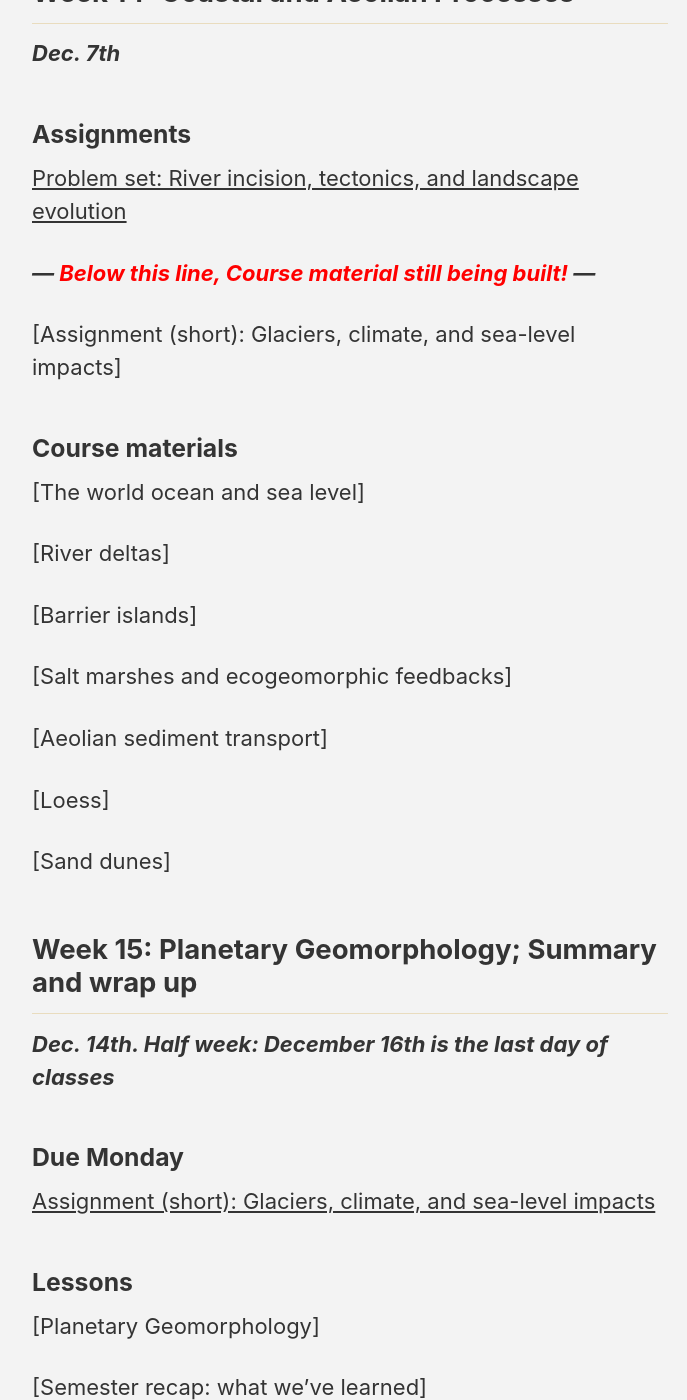
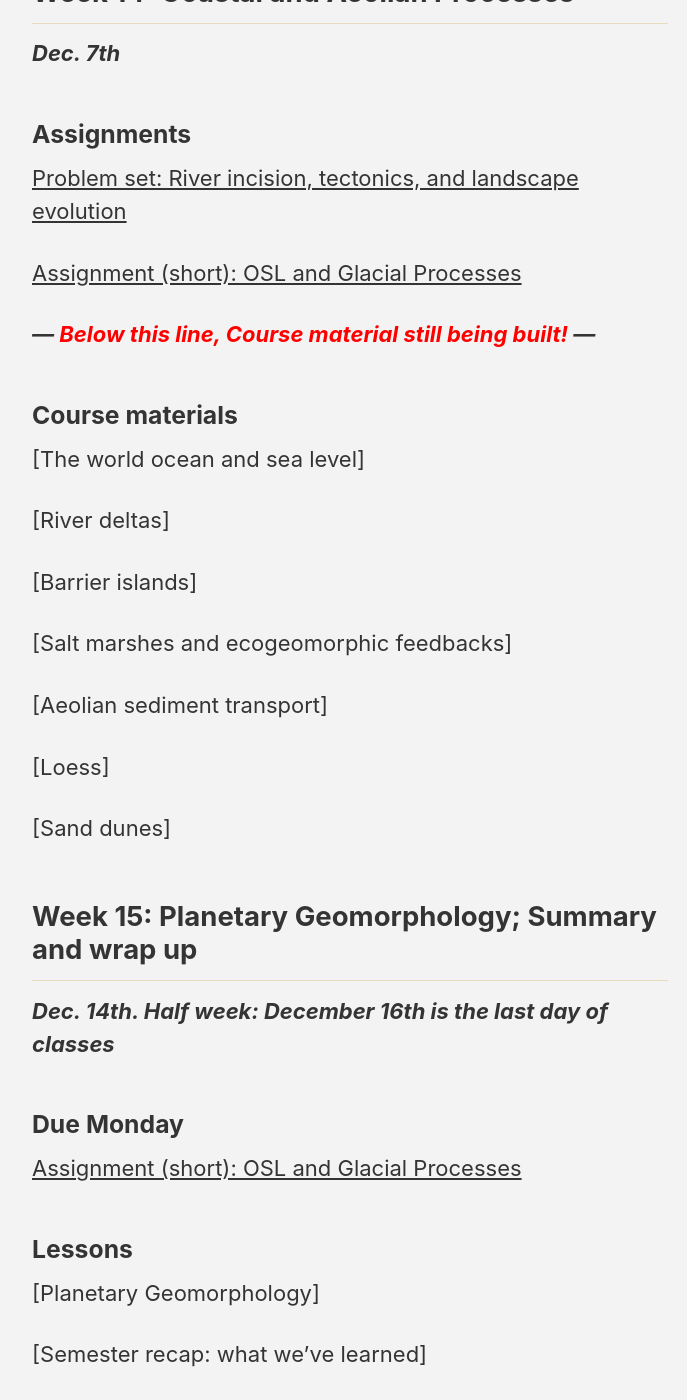
Before and after one commit to GeomorphOnline/GeomorphOnline.github.io, a Jekyll site: the page built from _pages/schedule.md, in a window 1280 px wide and 1400 px high, scrolled down 9824 px. Shown: the whole window, without its empty margins (290-977 px from the left). Built offline with Jekyll 4.4.1, drawn with Linux system fonts in a browser that asks for light colours; cached includes are drawn as plain includes; nearby versions of some CDN libraries.

Commit message:
Title on schedule, advance "being built" counter; all ready.

```diff
--- a/_pages/schedule.md
+++ b/_pages/schedule.md
@@ -406,9 +406,9 @@ Interplay of hydrology and topography
 
 [Problem set: River incision, tectonics, and landscape evolution](/landscape-evolution/pset/) <!-- will also include geochron estimates -->
 
+[Assignment (short): OSL and Glacial Processes](/glacial/assignment/) <!-- will also include geochron estimates -->
+
 ***--- <font color="red">Below this line, Course material still being built!</font> ---***
-
-[Assignment (short): Glaciers, climate, and sea-level impacts] <!-- will also include geochron estimates -->
 
 ### Course materials
 
@@ -432,7 +432,7 @@ Interplay of hydrology and topography
 
 ### Due Monday
 
-[Assignment (short): Glaciers, climate, and sea-level impacts](/glacial/assignment/)
+[Assignment (short): OSL and Glacial Processes](/glacial/assignment/)
 
 ### Lessons
 
```
